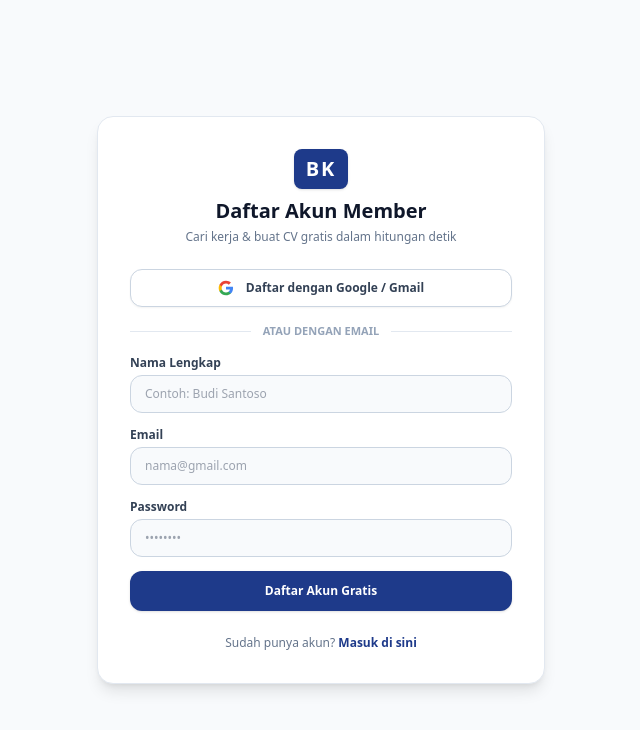
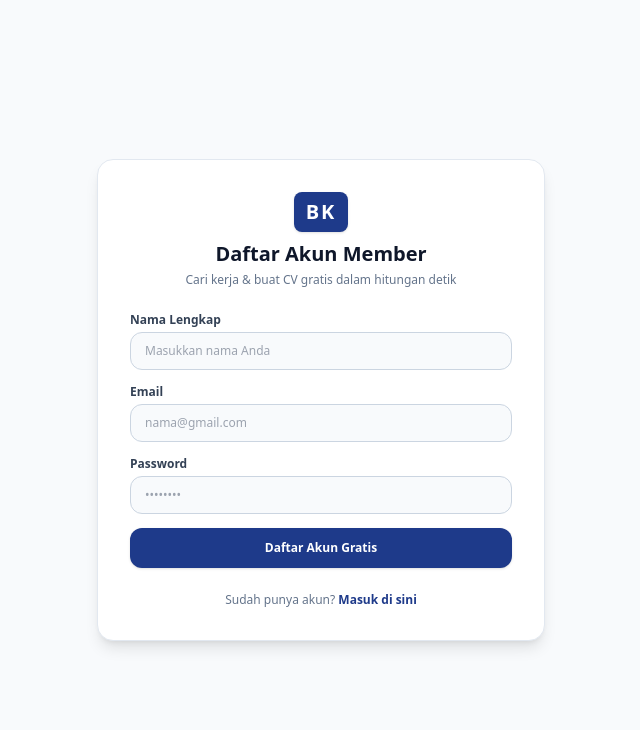
Before and after one commit to bekasikerjaofficial-ux/bekasikerja.id, a Next.js app: page /member/register in a window 1280 px wide. Shown: the top 730 px of the page, without its empty margins (319-959 px from the left). Built offline with nearby package versions, Linux system fonts and the light colour scheme.

Commit message:
Update page.js

```diff
--- a/app/member/register/page.js
+++ b/app/member/register/page.js
@@ -14,7 +14,6 @@ export default function MemberRegister() {
   }, []);
 
   const saveAndRedirect = (name) => {
-    try {
     localStorage.setItem('isMemberLoggedIn', 'true');
     localStorage.setItem('memberName', name);
     setSubmitted(true);
@@ -23,17 +22,6 @@ export default function MemberRegister() {
       router.replace('/');
       router.refresh();
     }, 600);
-    } catch (e) {
-      console.error(e);
-    }
-  };
-
-  const handleGoogleClick = () => {
-    // Meminta nama user langsung tanpa nama dummy aneh-aneh
-    const name = window.prompt("Simulasi Login Google: Masukkan Nama Anda", "User BekasiKerja");
-    if (name) {
-      saveAndRedirect(name);
-    }
   };
 
   const handleSubmit = (e) => {
@@ -48,9 +36,8 @@ export default function MemberRegister() {
     <div className="min-h-screen bg-slate-50 flex items-center justify-center p-4 font-sans text-slate-800">
       <div className="bg-white p-8 rounded-2xl shadow-lg max-w-md w-full border border-slate-200">
 
-        {/* Header Logo */}
         <div className="text-center mb-6">
-          <Link href="/" className="bg-blue-900 text-white font-black px-3 py-1.5 rounded-lg text-xl tracking-widest inline-block mb-2 shadow hover:bg-blue-800 transition">
+          <Link href="/" className="bg-blue-900 text-white font-black px-3 py-1.5 rounded-lg text-xl tracking-widest inline-block mb-2 shadow">
             BK
           </Link>
           <h1 className="text-xl font-extrabold text-slate-900">Daftar Akun Member</h1>
@@ -63,40 +50,16 @@ export default function MemberRegister() {
           </div>
         )}
 
-        {/* Tombol Register Google */}
-        <button
-          type="button"
-          disabled={submitted}
-          onClick={handleGoogleClick}
-          className="w-full flex items-center justify-center gap-3 bg-white hover:bg-slate-100 border border-slate-300 text-slate-700 font-bold py-2.5 px-4 rounded-xl text-xs transition shadow-sm mb-4 cursor-pointer disabled:opacity-50"
-        >
-          <svg className="w-4 h-4" viewBox="0 0 24 24">
-            <path fill="#4285F4" d="M22.56 12.25c0-.78-.07-1.53-.2-2.25H12v4.26h5.92c-.26 1.37-1.04 2.53-2.21 3.31v2.77h3.57c2.08-1.92 3.28-4.74 3.28-8.09z" />
-            <path fill="#34A853" d="M12 23c2.97 0 5.46-.98 7.28-2.66l-3.57-2.77c-.98.66-2.23 1.06-3.71 1.06-2.86 0-5.29-1.93-6.16-4.53H2.18v2.84C3.99 20.53 7.7 23 12 23z" />
-            <path fill="#FBBC05" d="M5.84 14.09c-.22-.66-.35-1.36-.35-2.09s.13-1.43.35-2.09V7.06H2.18C1.43 8.55 1 10.22 1 12s.43 3.45 1.18 4.94l2.85-2.22.81-.63z" />
-            <path fill="#EA4335" d="M12 5.38c1.62 0 3.06.56 4.21 1.64l3.15-3.15C17.45 2.09 14.97 1 12 1 7.7 1 3.99 3.47 2.18 7.06l3.66 2.84c.87-2.6 3.3-4.52 6.16-4.52z" />
-          </svg>
-          Daftar dengan Google / Gmail
-        </button>
-
-        <div className="flex items-center my-4">
-          <div className="flex-1 border-t border-slate-200"></div>
-          <span className="px-3 text-[11px] text-slate-400 uppercase font-semibold">atau dengan email</span>
-          <div className="flex-1 border-t border-slate-200"></div>
-        </div>
-
-        {/* Form Pendaftaran Manual */}
         <form onSubmit={handleSubmit} className="space-y-3.5 text-xs">
           <div>
             <label className="font-bold text-slate-700 block mb-1">Nama Lengkap</label>
             <input
               type="text"
               required
-              disabled={submitted}
-              placeholder="Contoh: Budi Santoso"
+              placeholder="Masukkan nama Anda"
               value={formData.name}
               onChange={(e) => setFormData({ ...formData, name: e.target.value })}
-              className="w-full px-3.5 py-2.5 border border-slate-300 rounded-xl focus:outline-none focus:border-blue-900 bg-slate-50 focus:bg-white transition disabled:opacity-50"
+              className="w-full px-3.5 py-2.5 border border-slate-300 rounded-xl focus:outline-none focus:border-blue-900 bg-slate-50 focus:bg-white transition"
             />
           </div>
 
@@ -105,11 +68,10 @@ export default function MemberRegister() {
             <input
               type="email"
               required
-              disabled={submitted}
               placeholder="nama@gmail.com"
               value={formData.email}
               onChange={(e) => setFormData({ ...formData, email: e.target.value })}
-              className="w-full px-3.5 py-2.5 border border-slate-300 rounded-xl focus:outline-none focus:border-blue-900 bg-slate-50 focus:bg-white transition disabled:opacity-50"
+              className="w-full px-3.5 py-2.5 border border-slate-300 rounded-xl focus:outline-none focus:border-blue-900 bg-slate-50 focus:bg-white transition"
             />
           </div>
 
@@ -118,18 +80,16 @@ export default function MemberRegister() {
             <input
               type="password"
               required
-              disabled={submitted}
               placeholder="••••••••"
               value={formData.password}
               onChange={(e) => setFormData({ ...formData, password: e.target.value })}
-              className="w-full px-3.5 py-2.5 border border-slate-300 rounded-xl focus:outline-none focus:border-blue-900 bg-slate-50 focus:bg-white transition disabled:opacity-50"
+              className="w-full px-3.5 py-2.5 border border-slate-300 rounded-xl focus:outline-none focus:border-blue-900 bg-slate-50 focus:bg-white transition"
             />
           </div>
 
           <button
             type="submit"
-            disabled={submitted}
-            className="w-full bg-blue-900 hover:bg-blue-800 text-white font-extrabold py-3 rounded-xl text-xs transition shadow mt-2 cursor-pointer disabled:opacity-50"
+            className="w-full bg-blue-900 hover:bg-blue-800 text-white font-extrabold py-3 rounded-xl text-xs transition shadow mt-2 cursor-pointer"
           >
             Daftar Akun Gratis
           </button>
```
Lines whose indentation alone changed are shown as unchanged.
